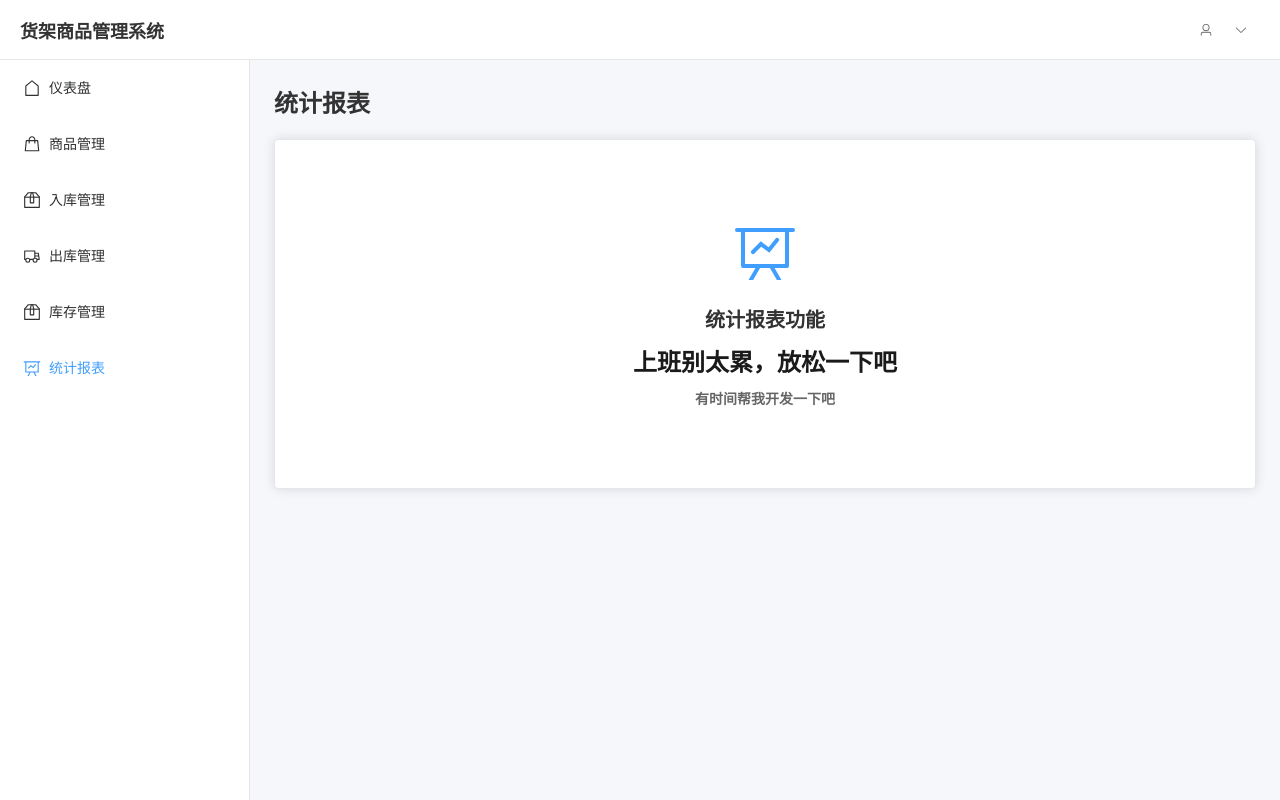
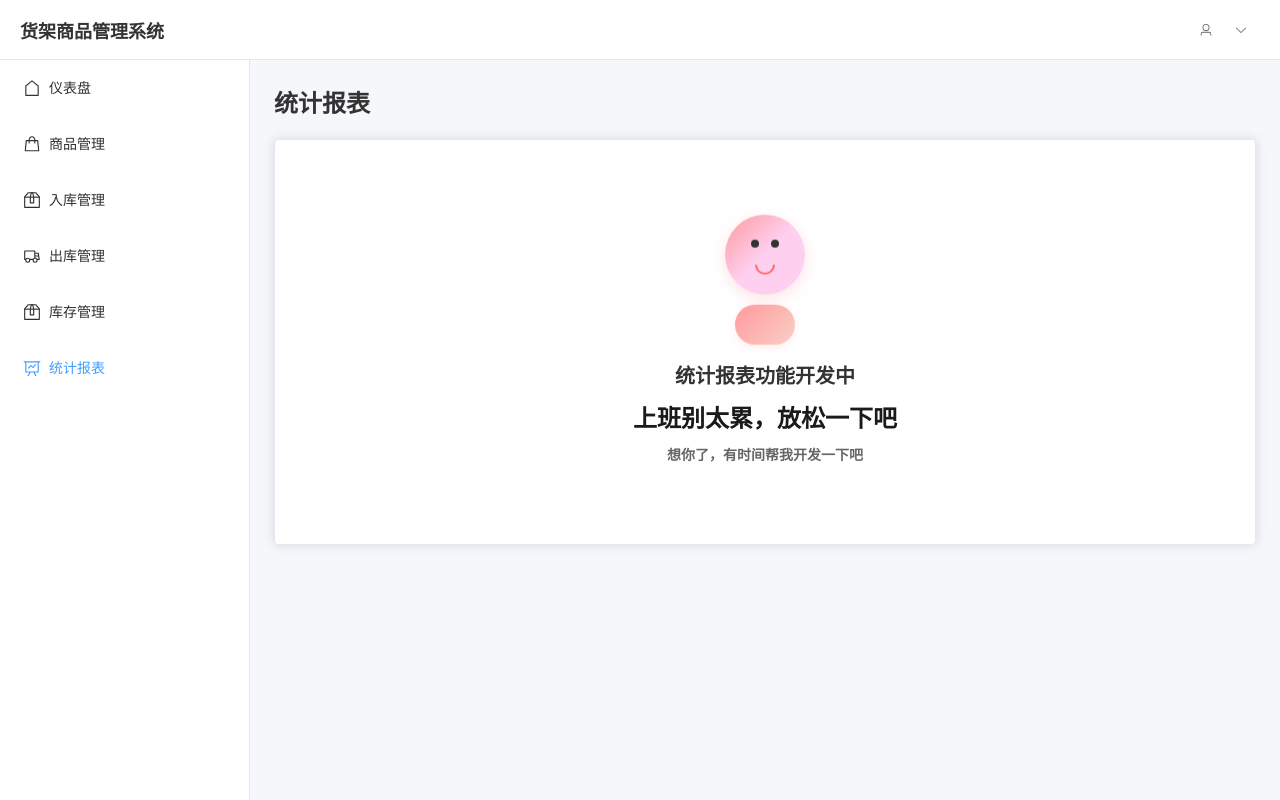
Before and after one commit to lele809/goods-system, a Vue app in the folder goods-frontend/: page /dashboard/reports in a window 1280 px wide. Built offline with nearby package versions, Linux system fonts and the light colour scheme; no server answers; sample sign-in values are in the browser's storage.

Commit message:
更新Reports组件 - 确保PostgreSQL兼容性

```diff
--- a/goods-frontend/src/components/Reports.vue
+++ b/goods-frontend/src/components/Reports.vue
@@ -6,10 +6,21 @@
 
     <el-card>
       <div class="coming-soon">
-        <el-icon size="64" class="icon"><DataLine /></el-icon>
-        <h3>统计报表功能</h3>
+        <div class="bubu-animation">
+          <div class="bubu-character">
+            <div class="bubu-face">
+              <div class="bubu-eyes">
+                <div class="eye left"></div>
+                <div class="eye right"></div>
+              </div>
+              <div class="bubu-mouth"></div>
+            </div>
+            <div class="bubu-body"></div>
+          </div>
+        </div>
+        <h3>统计报表功能开发中</h3>
         <h2 style="font-weight: bolder; color: #1a1a1a">上班别太累，放松一下吧</h2>
-        <p style= "font-weight: bold; margin-top: 10px;">有时间帮我开发一下吧</p>
+        <p style= "font-weight: bold; margin-top: 10px;">想你了，有时间帮我开发一下吧</p>
       </div>
     </el-card>
   </div>
@@ -20,10 +31,6 @@
 </script>
 
 <style scoped>
-.reports {
-  /* padding已在Dashboard布局中提供 */
-}
-
 .page-header {
   margin-bottom: 20px;
 }
@@ -46,6 +53,89 @@
   margin-bottom: 20px;
 }
 
+.bubu-animation {
+  margin-bottom: 20px;
+  display: flex;
+  justify-content: center;
+}
+
+.bubu-character {
+  width: 120px;
+  height: 120px;
+  position: relative;
+  animation: bubu-bounce 2s infinite ease-in-out;
+}
+
+.bubu-face {
+  width: 80px;
+  height: 80px;
+  background: linear-gradient(135deg, #ff9a9e 0%, #fecfef 50%, #fecfef 100%);
+  border-radius: 50%;
+  position: relative;
+  margin: 0 auto;
+  box-shadow: 0 4px 15px rgba(255, 154, 158, 0.3);
+}
+
+.bubu-eyes {
+  position: absolute;
+  top: 25px;
+  width: 100%;
+  display: flex;
+  justify-content: space-around;
+  padding: 0 20px;
+}
+
+.eye {
+  width: 8px;
+  height: 8px;
+  background: #333;
+  border-radius: 50%;
+  animation: bubu-blink 3s infinite;
+}
+
+.bubu-mouth {
+  position: absolute;
+  bottom: 20px;
+  left: 50%;
+  transform: translateX(-50%);
+  width: 20px;
+  height: 10px;
+  border: 2px solid #ff6b6b;
+  border-top: none;
+  border-radius: 0 0 20px 20px;
+}
+
+.bubu-body {
+  width: 60px;
+  height: 40px;
+  background: linear-gradient(135deg, #ff9a9e 0%, #fad0c4 100%);
+  border-radius: 30px;
+  margin: 10px auto 0;
+  box-shadow: 0 2px 10px rgba(255, 154, 158, 0.2);
+}
+
+@keyframes bubu-bounce {
+  0%, 100% {
+    transform: translateY(0);
+  }
+  50% {
+    transform: translateY(-10px);
+  }
+}
+
+@keyframes bubu-blink {
+  0%, 90%, 100% {
+    transform: scaleY(1);
+  }
+  95% {
+    transform: scaleY(0.1);
+  }
+}
+
+.bubu-character:hover {
+  animation-duration: 1s;
+}
+
 .coming-soon h3 {
   margin: 0 0 10px 0;
   font-size: 20px;
```
